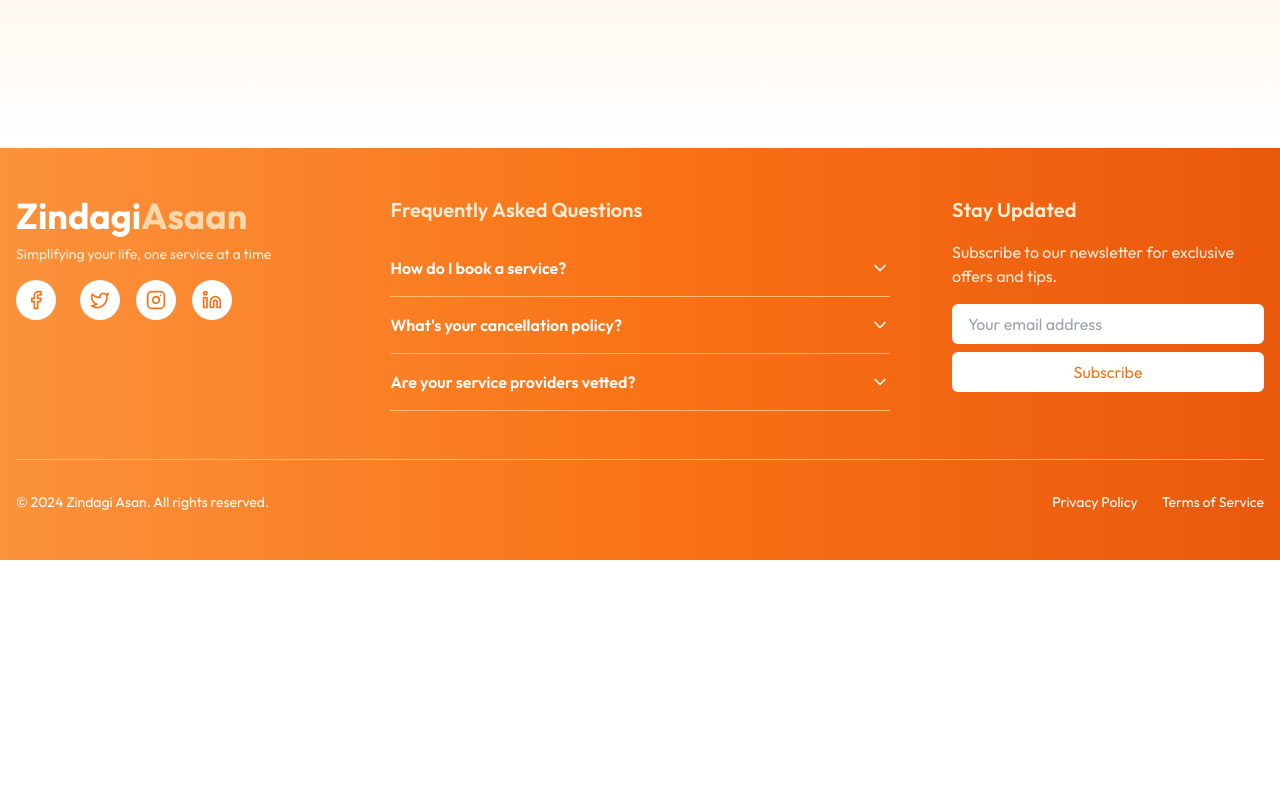
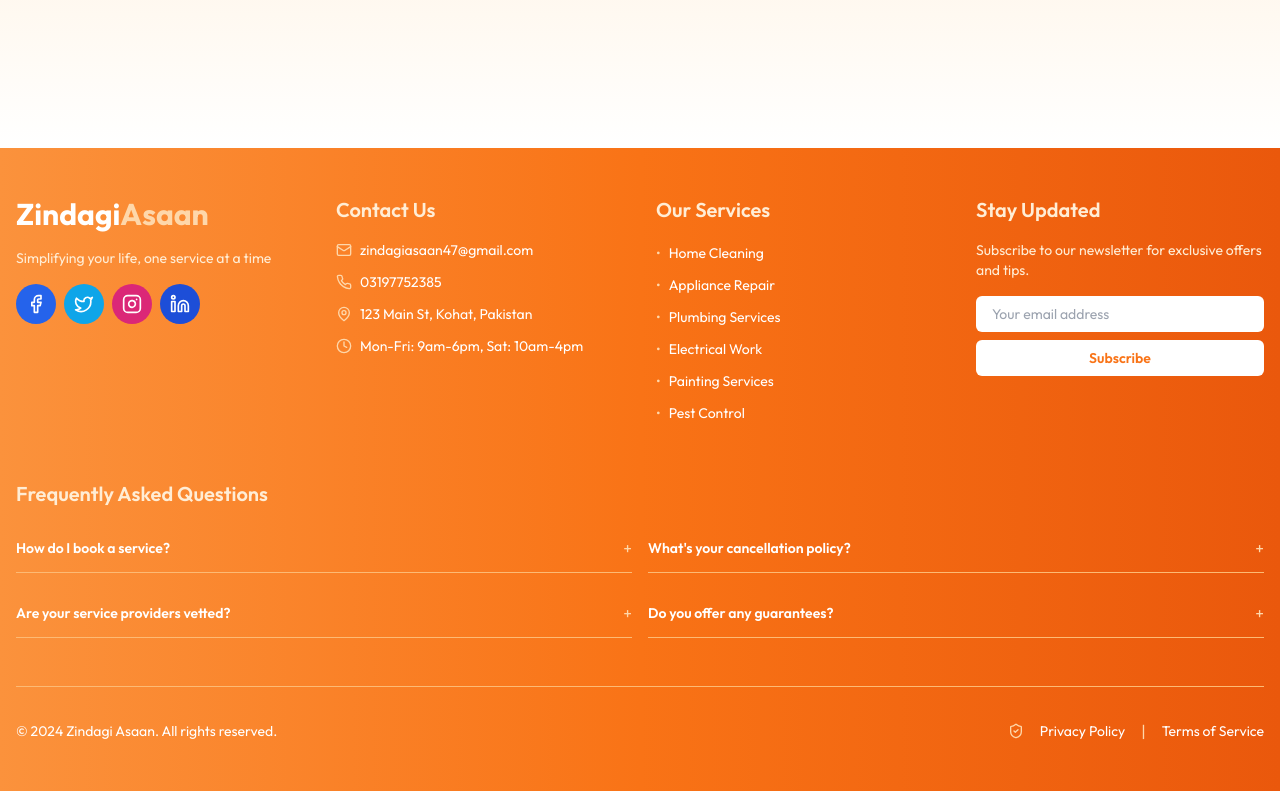
Before and after one commit to Waqar-ahmedkhan/zindagi-aasan, a Next.js app: page /Testimonials in a window 1280 px wide. Shown: the part 732-1523 px from the top of the page. Before the commit the page ends 1292 px from the top, so only its background shows below. Built offline with nearby package versions, Linux system fonts and the light colour scheme.

Commit message:
ui completed

```diff
--- a/app/_components/CategoryList.tsx
+++ b/app/_components/CategoryList.tsx
@@ -3,13 +3,14 @@ import Image from "next/image";
 import { useEffect, useState } from 'react';
 
 const SkeletonLoader = () => (
-  <div className="grid grid-cols-1 md:grid-cols-2 lg:grid-cols-3 gap-8">
+  <>
     {[...Array(6)].map((_, index) => (
       <motion.div
         key={index}
         className="bg-white rounded-2xl shadow-lg overflow-hidden"
         initial={{ opacity: 0, y: 20 }}
         animate={{ opacity: 1, y: 0 }}
+        exit={{ opacity: 0, y: -20 }}
         transition={{ duration: 0.3, delay: index * 0.1 }}
       >
         <div className="p-8 flex flex-col items-center">
@@ -19,7 +20,7 @@ const SkeletonLoader = () => (
         </div>
       </motion.div>
     ))}
-  </div>
+  </>
 );
 
 const CategoryList = ({ categories }) => {
@@ -34,17 +35,17 @@ const CategoryList = ({ categories }) => {
     <div className="container mx-auto px-4 py-8 bg-gradient-to-br from-orange-100 to-orange-200">
       <h1 className="text-5xl font-bold mb-12 text-center text-orange-600 shadow-text">Our Services</h1>
 
-      <AnimatePresence>
-        {loading ? (
-          <SkeletonLoader />
-        ) : (
       <motion.div
         className="grid grid-cols-1 md:grid-cols-2 lg:grid-cols-3 gap-8"
         initial={{ opacity: 0, y: 20 }}
         animate={{ opacity: 1, y: 0 }}
         transition={{ duration: 0.5 }}
       >
-            {categories.map((category, index) => (
+        <AnimatePresence mode="wait">
+          {loading ? (
+            <SkeletonLoader key="skeleton" />
+          ) : (
+            categories.map((category, index) => (
               <motion.div
                 key={category.id}
                 className="group relative overflow-hidden rounded-2xl shadow-lg hover:shadow-2xl transition-all duration-300 ease-in-out transform hover:-translate-y-2"
@@ -52,6 +53,7 @@ const CategoryList = ({ categories }) => {
                 whileTap={{ scale: 0.98 }}
                 initial={{ opacity: 0, y: 20 }}
                 animate={{ opacity: 1, y: 0 }}
+                exit={{ opacity: 0, y: -20 }}
                 transition={{ duration: 0.3, delay: index * 0.1 }}
               >
                 <div
@@ -92,10 +94,10 @@ const CategoryList = ({ categories }) => {
                 </div>
                 <div className="absolute inset-x-0 bottom-0 h-2 bg-orange-400 transform scale-x-0 group-hover:scale-x-100 transition-transform duration-300 ease-in-out" />
               </motion.div>
-            ))}
-          </motion.div>
+            ))
           )}
         </AnimatePresence>
+      </motion.div>
     </div>
   );
 }
--- a/app/_components/Footer.tsx
+++ b/app/_components/Footer.tsx
@@ -1,27 +1,40 @@
 'use client';
 
-import { ChevronDown, ChevronUp, Facebook, Instagram, Linkedin, Twitter } from 'lucide-react';
+import { Clock, Facebook, Instagram, Linkedin, Mail, MapPin, Phone, ShieldCheck, Twitter } from 'lucide-react';
 import { useState } from 'react';
 
-const SocialIcon = ({ Icon, href }) => (
-  <a href={href} className="bg-white text-orange-500 h-10 w-10 flex items-center justify-center rounded-full outline-none focus:outline-none mr-2 mb-2 transition-all duration-300 ease-in-out hover:scale-110 hover:shadow-lg hover:bg-orange-100">
+const SocialIcon = ({ Icon, href, color }) => (
+  <a href={href} className={`${color} h-10 w-10 flex items-center justify-center rounded-full outline-none focus:outline-none mr-2 mb-2 transition-all duration-300 ease-in-out hover:scale-110 hover:shadow-lg`}>
     <Icon size={20} />
   </a>
+);
+
+const ContactItem = ({ Icon, text }) => (
+  <div className="flex items-center mb-3">
+    <Icon size={16} className="mr-2 text-orange-200 flex-shrink-0" />
+    <span className="text-sm">{text}</span>
+  </div>
+);
+
+const ServiceItem = ({ text }) => (
+  <div className="mb-2">
+    <span className="text-sm before:content-['•'] before:mr-2 before:text-orange-200">{text}</span>
+  </div>
 );
 
 const FAQItem = ({ question, answer }) => {
   const [isOpen, setIsOpen] = useState(false);
 
   return (
-    <div className="border-b border-orange-300 py-4">
+    <div className="border-b border-orange-300 py-3">
       <button
         className="flex justify-between items-center w-full text-left"
         onClick={() => setIsOpen(!isOpen)}
       >
-        <span className="font-semibold">{question}</span>
-        {isOpen ? <ChevronUp size={20} /> : <ChevronDown size={20} />}
+        <span className="font-semibold text-sm">{question}</span>
+        <span className="text-orange-200">{isOpen ? '−' : '+'}</span>
       </button>
-      {isOpen && <p className="mt-2 text-orange-100">{answer}</p>}
+      {isOpen && <p className="mt-2 text-sm text-orange-100">{answer}</p>}
     </div>
   );
 };
@@ -31,7 +44,6 @@ const Footer = () => {
 
   const handleSubmit = (e) => {
     e.preventDefault();
-    // Here you would typically handle the newsletter subscription
     console.log('Subscribed:', email);
     setEmail('');
   };
@@ -39,23 +51,61 @@ const Footer = () => {
   return (
     <footer className="bg-gradient-to-r from-orange-400 via-orange-500 to-orange-600 text-white">
       <div className="container mx-auto px-4 py-12">
-        <div className="flex flex-col lg:flex-row justify-between items-start mb-12">
-          <div className="mb-8 lg:mb-0 lg:w-1/4">
-            <h2 className="text-4xl font-bold mb-2">
+        <div className="grid grid-cols-1 md:grid-cols-2 lg:grid-cols-4 gap-8">
+          <div>
+            <h2 className="text-3xl font-bold mb-4">
               <span className="text-white">Zindagi</span>
               <span className="text-orange-200">Asaan</span>
             </h2>
             <p className="text-sm text-orange-100 mb-4">Simplifying your life, one service at a time</p>
-            <div className="flex space-x-4">
-              <SocialIcon Icon={Facebook} href="#" />
-              <SocialIcon Icon={Twitter} href="#" />
-              <SocialIcon Icon={Instagram} href="#" />
-              <SocialIcon Icon={Linkedin} href="#" />
+            <div className="flex flex-wrap">
+              <SocialIcon Icon={Facebook} href="#" color="bg-blue-600 text-white" />
+              <SocialIcon Icon={Twitter} href="#" color="bg-sky-500 text-white" />
+              <SocialIcon Icon={Instagram} href="#" color="bg-pink-600 text-white" />
+              <SocialIcon Icon={Linkedin} href="#" color="bg-blue-700 text-white" />
             </div>
           </div>
 
-          <div className="lg:w-2/5">
-            <h3 className="text-xl font-semibold mb-4 text-orange-100">Frequently Asked Questions</h3>
+          <div>
+            <h3 className="text-xl font-semibold mb-4 text-orange-100">Contact Us</h3>
+            <ContactItem Icon={Mail} text="zindagiasaan47@gmail.com" />
+            <ContactItem Icon={Phone} text="03197752385" />
+            <ContactItem Icon={MapPin} text="123 Main St, Kohat, Pakistan" />
+            <ContactItem Icon={Clock} text="Mon-Fri: 9am-6pm, Sat: 10am-4pm" />
+          </div>
+
+          <div>
+            <h3 className="text-xl font-semibold mb-4 text-orange-100">Our Services</h3>
+            <ServiceItem text="Home Cleaning" />
+            <ServiceItem text="Appliance Repair" />
+            <ServiceItem text="Plumbing Services" />
+            <ServiceItem text="Electrical Work" />
+            <ServiceItem text="Painting Services" />
+            <ServiceItem text="Pest Control" />
+          </div>
+
+          <div>
+            <h3 className="text-xl font-semibold mb-4 text-orange-100">Stay Updated</h3>
+            <p className="mb-4 text-sm text-orange-100">Subscribe to our newsletter for exclusive offers and tips.</p>
+            <form onSubmit={handleSubmit} className="flex flex-col">
+              <input
+                type="email"
+                value={email}
+                onChange={(e) => setEmail(e.target.value)}
+                placeholder="Your email address"
+                className="py-2 px-4 rounded-md text-orange-800 mb-2 text-sm"
+                required
+              />
+              <button type="submit" className="bg-white text-orange-500 py-2 px-4 rounded-md hover:bg-orange-100 transition-colors duration-300 text-sm font-semibold">
+                Subscribe
+              </button>
+            </form>
+          </div>
+        </div>
+
+        <div className="mt-12">
+          <h3 className="text-xl font-semibold mb-4 text-orange-100">Frequently Asked Questions</h3>
+          <div className="grid grid-cols-1 md:grid-cols-2 gap-4">
             <FAQItem
               question="How do I book a service?"
               answer="You can book a service through our website or mobile app. Simply select the service you need and choose a convenient time slot."
@@ -68,32 +118,20 @@ const Footer = () => {
               question="Are your service providers vetted?"
               answer="Yes, all our service providers undergo thorough background checks and are professionally trained."
             />
-          </div>
-
-          <div className="lg:w-1/4 mt-8 lg:mt-0">
-            <h3 className="text-xl font-semibold mb-4 text-orange-100">Stay Updated</h3>
-            <p className="mb-4 text-orange-100">Subscribe to our newsletter for exclusive offers and tips.</p>
-            <form onSubmit={handleSubmit} className="flex flex-col">
-              <input
-                type="email"
-                value={email}
-                onChange={(e) => setEmail(e.target.value)}
-                placeholder="Your email address"
-                className="py-2 px-4 rounded-md text-orange-800 mb-2"
-                required
-              />
-              <button type="submit" className="bg-white text-orange-500 py-2 px-4 rounded-md hover:bg-orange-100 transition-colors duration-300">
-                Subscribe
-              </button>
-            </form>
+            <FAQItem
+              question="Do you offer any guarantees?"
+              answer="We offer a 100% satisfaction guarantee. If you're not happy with the service, we'll make it right or refund your money."
+            />
           </div>
         </div>
 
-        <div className="border-t border-orange-300 pt-8">
+        <div className="border-t border-orange-300 mt-12 pt-8">
           <div className="flex flex-col md:flex-row justify-between items-center">
-            <p className="text-sm mb-4 md:mb-0">&copy; {new Date().getFullYear()} Zindagi Asan. All rights reserved.</p>
-            <div className="flex space-x-6">
+            <p className="text-sm mb-4 md:mb-0">&copy; {new Date().getFullYear()} Zindagi Asaan. All rights reserved.</p>
+            <div className="flex items-center space-x-4">
+              <ShieldCheck size={16} className="text-orange-200" />
               <a href="#" className="text-sm hover:text-orange-200 transition-colors duration-300">Privacy Policy</a>
+              <span className="text-orange-200">|</span>
               <a href="#" className="text-sm hover:text-orange-200 transition-colors duration-300">Terms of Service</a>
             </div>
           </div>
```
Also changed, not shown: app/_components/Hero.tsx (+28 -22 lines). Lines whose indentation alone changed are shown as unchanged.
